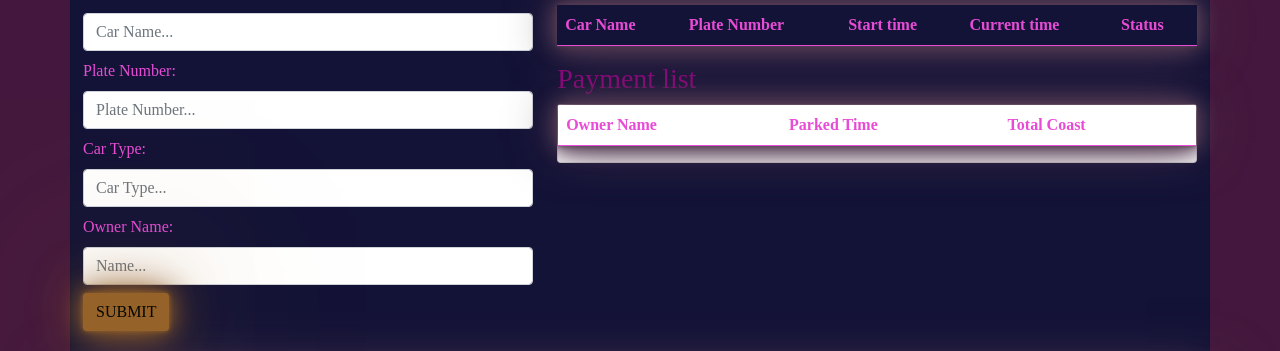
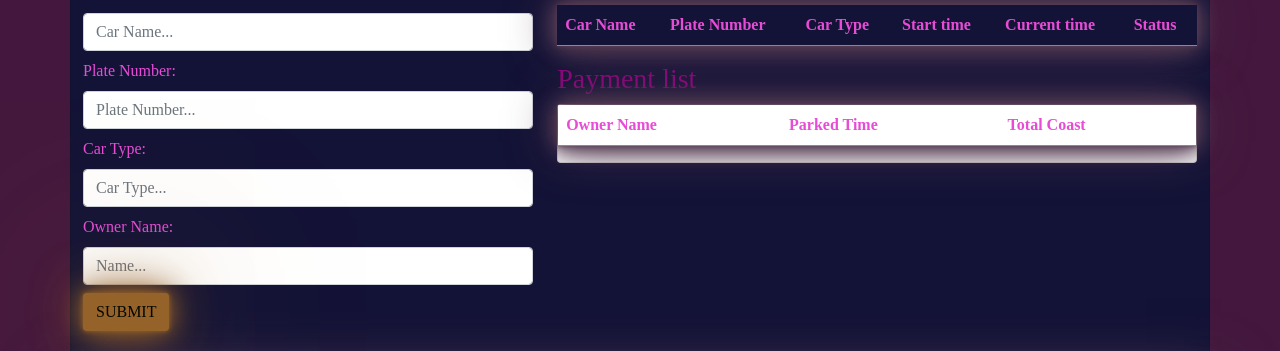
Before and after one commit to Betel-Wondwossen/parkingnew, a plain HTML site: page index.html in a window 1280 px wide. Shown: the part 156-507 px from the top of the page. Drawn offline with Linux system fonts and the light colour scheme.

Commit message:
index.html

```diff
--- a/index.html
+++ b/index.html
@@ -47,6 +47,7 @@
                           <tr>
                             <th  >Car Name</th>
                             <th >Plate Number</th>
+                            <th>Car Type </th>
                             <th  >Start time</th>
                             <th  >Current time</th>
                             <th  >Status</th>
```
